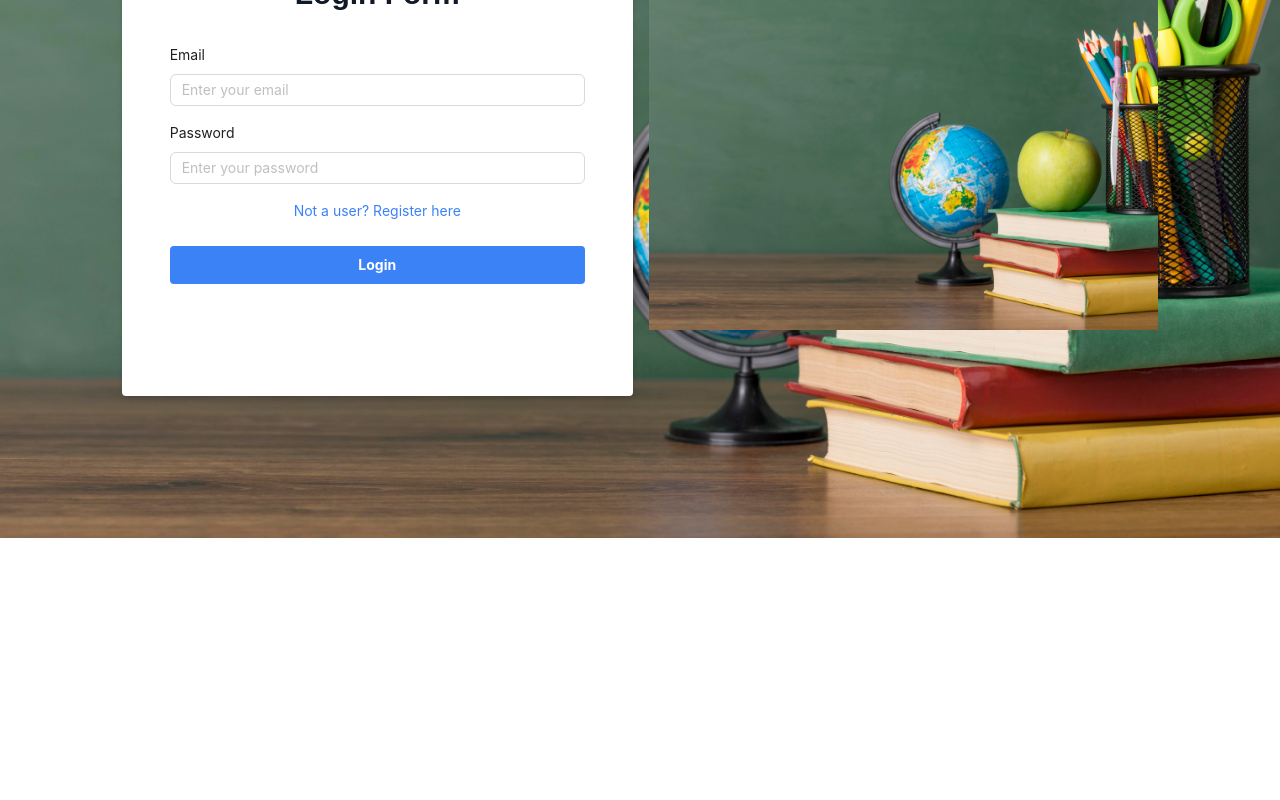
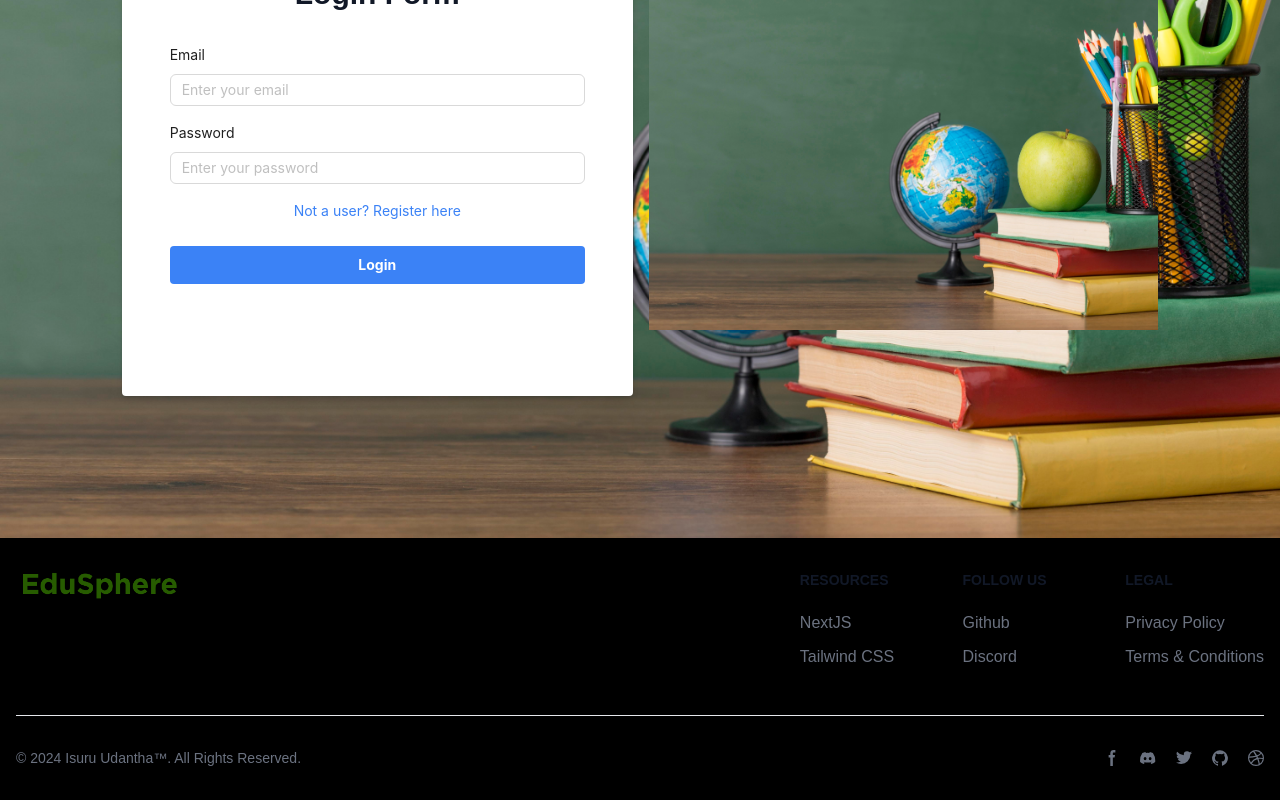
Before and after one commit to SayuruRehan/ds-lms-microservices, a React (Create React App) app in the folder frontend/: page /login in a window 1280 px wide. Shown: the part 350-1150 px from the top of the page. Before the commit the page ends 888 px from the top, so only its background shows below. Built offline with nearby package versions, Linux system fonts and the light colour scheme.

Commit message:
added footer

```diff
--- a/frontend/src/App.js
+++ b/frontend/src/App.js
@@ -16,6 +16,7 @@
 import Unsuccess from "./learner/Unsuccess";
 import Enroll from "./learner/Enroll";
 import Header from "./components/Header";
+import Footer from "./components/Background/Footer";
 
 export default function App() {
   return (
@@ -45,6 +46,7 @@
           <Route path="/edit/:courseId" element={<EditCourseForm />} />
         </Routes>
       </Router>
+      <Footer />
     </>
   );
 }
--- a/frontend/src/components/Background/Footer.js
+++ b/frontend/src/components/Background/Footer.js
@@ -1,10 +1,177 @@
-import React from "react";
+import logoImage from "../../assets/Edu-logo.png";
 
 const Footer = () => {
   return (
-    <footer className="bg-gray-800 text-white py-4">
-      <div className="container mx-auto text-center">
-        <p>&copy; 2024 EduSphere. All rights reserved.</p>
+    <footer className={`bg-black`}>
+      <div className="mx-auto w-full max-w-screen-xl p-4 py-6 lg:py-8">
+        <div className="md:flex md:justify-between">
+          <div className="mb-6 md:mb-0">
+            <a href="/" className="flex items-center">
+              <img
+                data-testid="logoImg"
+                src={logoImage}
+                className="h-8 me-3"
+                alt="FlowBite Logo"
+              />
+            </a>
+          </div>
+          <div className="grid grid-cols-2 gap-8 sm:gap-6 sm:grid-cols-3">
+            <div>
+              <h2 className="mb-6 text-sm font-semibold text-gray-900 uppercase dark:text-white">
+                Resources
+              </h2>
+              <ul className="text-gray-500 dark:text-gray-400 font-medium">
+                <li className="mb-4">
+                  <a href="#" className="hover:underline">
+                    NextJS
+                  </a>
+                </li>
+                <li>
+                  <a href="#" className="hover:underline">
+                    Tailwind CSS
+                  </a>
+                </li>
+              </ul>
+            </div>
+            <div>
+              <h2 className="mb-6 text-sm font-semibold text-gray-900 uppercase dark:text-white">
+                Follow us
+              </h2>
+              <ul className="text-gray-500 dark:text-gray-400 font-medium">
+                <li className="mb-4">
+                  <a href="#" className="hover:underline ">
+                    Github
+                  </a>
+                </li>
+                <li>
+                  <a href="#" className="hover:underline">
+                    Discord
+                  </a>
+                </li>
+              </ul>
+            </div>
+            <div>
+              <h2 className="mb-6 text-sm font-semibold text-gray-900 uppercase dark:text-white">
+                Legal
+              </h2>
+              <ul className="text-gray-500 dark:text-gray-400 font-medium">
+                <li className="mb-4">
+                  <a href="#" className="hover:underline">
+                    Privacy Policy
+                  </a>
+                </li>
+                <li>
+                  <a href="#" className="hover:underline">
+                    Terms &amp; Conditions
+                  </a>
+                </li>
+              </ul>
+            </div>
+          </div>
+        </div>
+        <hr className="my-6 border-gray-200 sm:mx-auto dark:border-gray-700 lg:my-8" />
+        <div className="sm:flex sm:items-center sm:justify-between">
+          <span className="text-sm text-gray-500 sm:text-center dark:text-gray-400">
+            © 2024{" "}
+            <a href="#" className="hover:underline">
+              Isuru Udantha™
+            </a>
+            . All Rights Reserved.
+          </span>
+          <div className="flex mt-4 sm:justify-center sm:mt-0">
+            <a
+              href="#"
+              className="text-gray-500 hover:text-gray-900 dark:hover:text-white"
+            >
+              <svg
+                className="w-4 h-4"
+                aria-hidden="true"
+                xmlns="#"
+                fill="currentColor"
+                viewBox="0 0 8 19"
+              >
+                <path
+                  fillRule="evenodd"
+                  d="M6.135 3H8V0H6.135a4.147 4.147 0 0 0-4.142 4.142V6H0v3h2v9.938h3V9h2.021l.592-3H5V3.591A.6.6 0 0 1 5.592 3h.543Z"
+                  clipRule="evenodd"
+                />
+              </svg>
+              <span className="sr-only">Facebook page</span>
+            </a>
+            <a
+              href="#"
+              className="text-gray-500 hover:text-gray-900 dark:hover:text-white ms-5"
+            >
+              <svg
+                className="w-4 h-4"
+                aria-hidden="true"
+                xmlns="#"
+                fill="currentColor"
+                viewBox="0 0 21 16"
+              >
+                <path d="M16.942 1.556a16.3 16.3 0 0 0-4.126-1.3 12.04 12.04 0 0 0-.529 1.1 15.175 15.175 0 0 0-4.573 0 11.585 11.585 0 0 0-.535-1.1 16.274 16.274 0 0 0-4.129 1.3A17.392 17.392 0 0 0 .182 13.218a15.785 15.785 0 0 0 4.963 2.521c.41-.564.773-1.16 1.084-1.785a10.63 10.63 0 0 1-1.706-.83c.143-.106.283-.217.418-.33a11.664 11.664 0 0 0 10.118 0c.137.113.277.224.418.33-.544.328-1.116.606-1.71.832a12.52 12.52 0 0 0 1.084 1.785 16.46 16.46 0 0 0 5.064-2.595 17.286 17.286 0 0 0-2.973-11.59ZM6.678 10.813a1.941 1.941 0 0 1-1.8-2.045 1.93 1.93 0 0 1 1.8-2.047 1.919 1.919 0 0 1 1.8 2.047 1.93 1.93 0 0 1-1.8 2.045Zm6.644 0a1.94 1.94 0 0 1-1.8-2.045 1.93 1.93 0 0 1 1.8-2.047 1.918 1.918 0 0 1 1.8 2.047 1.93 1.93 0 0 1-1.8 2.045Z" />
+              </svg>
+              <span className="sr-only">Discord community</span>
+            </a>
+            <a
+              href="#"
+              className="text-gray-500 hover:text-gray-900 dark:hover:text-white ms-5"
+            >
+              <svg
+                className="w-4 h-4"
+                aria-hidden="true"
+                xmlns="#"
+                fill="currentColor"
+                viewBox="0 0 20 17"
+              >
+                <path
+                  fillRule="evenodd"
+                  d="M20 1.892a8.178 8.178 0 0 1-2.355.635 4.074 4.074 0 0 0 1.8-2.235 8.344 8.344 0 0 1-2.605.98A4.13 4.13 0 0 0 13.85 0a4.068 4.068 0 0 0-4.1 4.038 4 4 0 0 0 .105.919A11.705 11.705 0 0 1 1.4.734a4.006 4.006 0 0 0 1.268 5.392 4.165 4.165 0 0 1-1.859-.5v.05A4.057 4.057 0 0 0 4.1 9.635a4.19 4.19 0 0 1-1.856.07 4.108 4.108 0 0 0 3.831 2.807A8.36 8.36 0 0 1 0 14.184 11.732 11.732 0 0 0 6.291 16 11.502 11.502 0 0 0 17.964 4.5c0-.177 0-.35-.012-.523A8.143 8.143 0 0 0 20 1.892Z"
+                  clipRule="evenodd"
+                />
+              </svg>
+              <span className="sr-only">Twitter page</span>
+            </a>
+            <a
+              href="#"
+              className="text-gray-500 hover:text-gray-900 dark:hover:text-white ms-5"
+            >
+              <svg
+                className="w-4 h-4"
+                aria-hidden="true"
+                xmlns="#"
+                fill="currentColor"
+                viewBox="0 0 20 20"
+              >
+                <path
+                  fillRule="evenodd"
+                  d="M10 .333A9.911 9.911 0 0 0 6.866 19.65c.5.092.678-.215.678-.477 0-.237-.01-1.017-.014-1.845-2.757.6-3.338-1.169-3.338-1.169a2.627 2.627 0 0 0-1.1-1.451c-.9-.615.07-.6.07-.6a2.084 2.084 0 0 1 1.518 1.021 2.11 2.11 0 0 0 2.884.823c.044-.503.268-.973.63-1.325-2.2-.25-4.516-1.1-4.516-4.9A3.832 3.832 0 0 1 4.7 7.068a3.56 3.56 0 0 1 .095-2.623s.832-.266 2.726 1.016a9.409 9.409 0 0 1 4.962 0c1.89-1.282 2.717-1.016 2.717-1.016.366.83.402 1.768.1 2.623a3.827 3.827 0 0 1 1.02 2.659c0 3.807-2.319 4.644-4.525 4.889a2.366 2.366 0 0 1 .673 1.834c0 1.326-.012 2.394-.012 2.72 0 .263.18.572.681.475A9.911 9.911 0 0 0 10 .333Z"
+                  clipRule="evenodd"
+                />
+              </svg>
+              <span className="sr-only">GitHub account</span>
+            </a>
+            <a
+              href="#"
+              className="text-gray-500 hover:text-gray-900 dark:hover:text-white ms-5"
+            >
+              <svg
+                className="w-4 h-4"
+                aria-hidden="true"
+                xmlns="#"
+                fill="currentColor"
+                viewBox="0 0 20 20"
+              >
+                <path
+                  fillRule="evenodd"
+                  d="M10 0a10 10 0 1 0 10 10A10.009 10.009 0 0 0 10 0Zm6.613 4.614a8.523 8.523 0 0 1 1.93 5.32 20.094 20.094 0 0 0-5.949-.274c-.059-.149-.122-.292-.184-.441a23.879 23.879 0 0 0-.566-1.239 11.41 11.41 0 0 0 4.769-3.366ZM8 1.707a8.821 8.821 0 0 1 2-.238 8.5 8.5 0 0 1 5.664 2.152 9.608 9.608 0 0 1-4.476 3.087A45.758 45.758 0 0 0 8 1.707ZM1.642 8.262a8.57 8.57 0 0 1 4.73-5.981A53.998 53.998 0 0 1 9.54 7.222a32.078 32.078 0 0 1-7.9 1.04h.002Zm2.01 7.46a8.51 8.51 0 0 1-2.2-5.707v-.262a31.64 31.64 0 0 0 8.777-1.219c.243.477.477.964.692 1.449-.114.032-.227.067-.336.1a13.569 13.569 0 0 0-6.942 5.636l.009.003ZM10 18.556a8.508 8.508 0 0 1-5.243-1.8 11.717 11.717 0 0 1 6.7-5.332.509.509 0 0 1 .055-.02 35.65 35.65 0 0 1 1.819 6.476 8.476 8.476 0 0 1-3.331.676Zm4.772-1.462A37.232 37.232 0 0 0 13.113 11a12.513 12.513 0 0 1 5.321.364 8.56 8.56 0 0 1-3.66 5.73h-.002Z"
+                  clipRule="evenodd"
+                />
+              </svg>
+              <span className="sr-only">Dribbble account</span>
+            </a>
+          </div>
+        </div>
       </div>
     </footer>
   );
```
